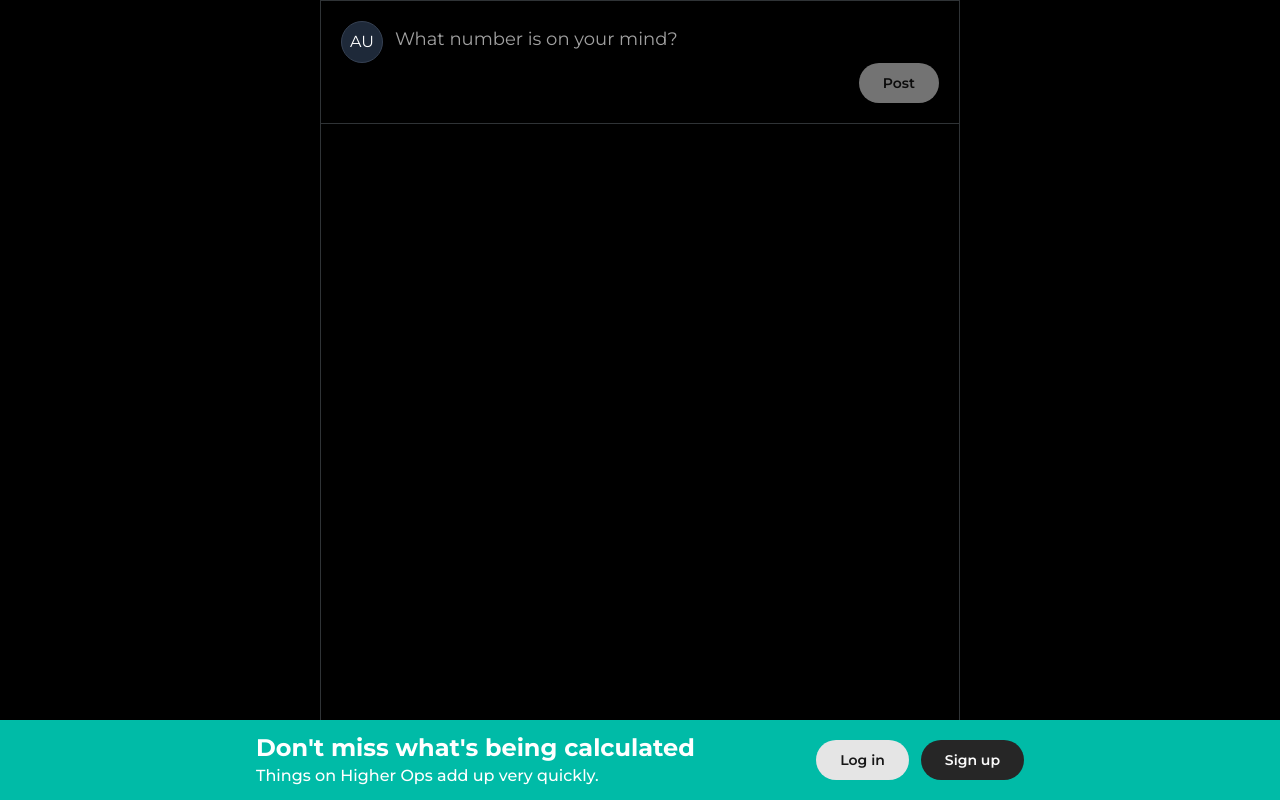
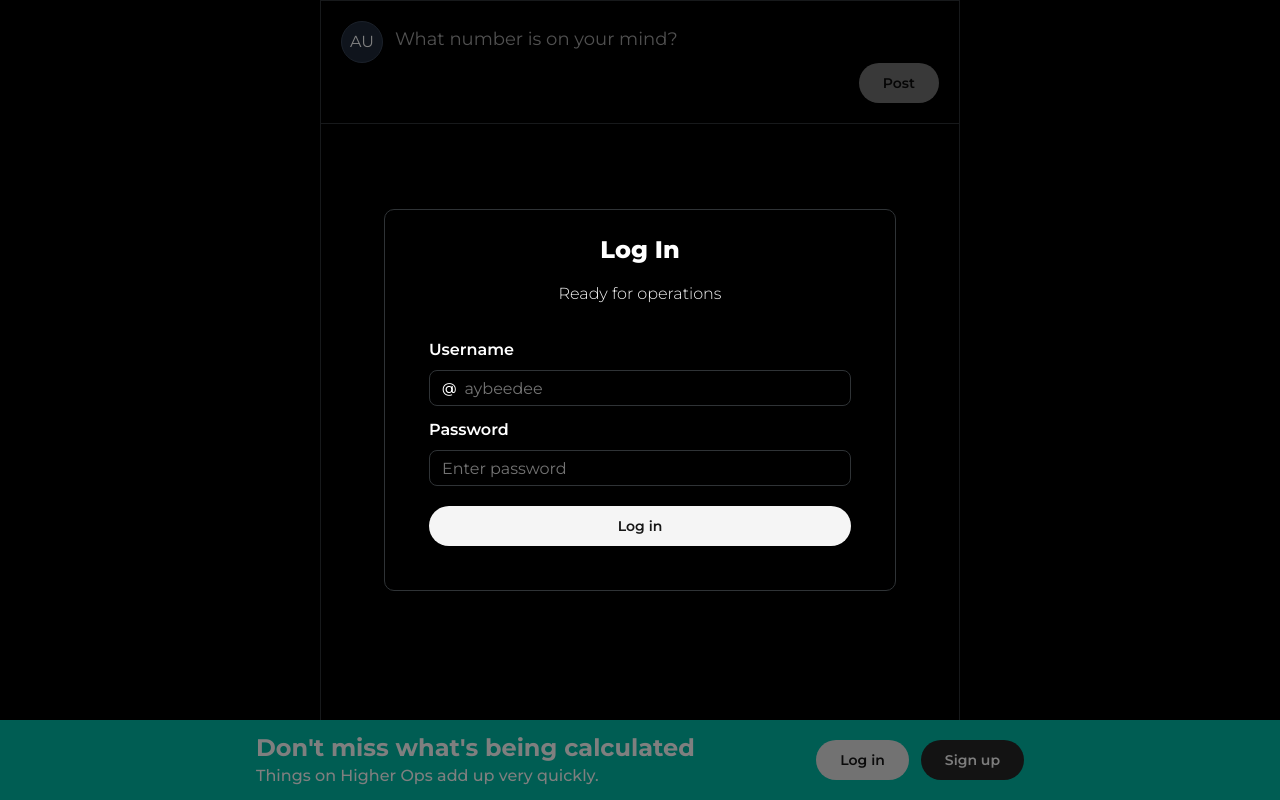
Before and after one commit to aybeedee/higher-ops, a React (Vite) app in the folder frontend/: page / in a window 1280 px wide. Both pictures are taken after a click on the button "Log in". Built offline with nearby package versions, Linux system fonts and the light colour scheme.

Commit message:
feat: login modal ui, minor cleanup

```diff
--- a/frontend/src/App.tsx
+++ b/frontend/src/App.tsx
@@ -3,12 +3,9 @@
 import {
   Button,
   Dialog,
-  DialogClose,
   DialogContent,
   DialogDescription,
-  DialogHeader,
   DialogTitle,
-  DialogTrigger,
   Input,
   InputGroup,
   InputGroupAddon,
@@ -85,7 +82,11 @@
           </p>
         </div>
         <div className="flex gap-2 sm:gap-3">
-          <Button className="rounded-full font-semibold" size="lg">
+          <Button
+            className="rounded-full font-semibold"
+            size="lg"
+            onClick={() => setIsLoginModalOpen(true)}
+          >
             Log in
           </Button>
           <Button
@@ -98,6 +99,56 @@
           </Button>
         </div>
       </div>
+      <Dialog open={isLoginModalOpen} onOpenChange={setIsLoginModalOpen}>
+        <DialogContent
+          showCloseButton={false}
+          className="bg-black border border-[#2f3336] shadow-2xl"
+        >
+          <div className="flex flex-col gap-8 text-white pb-5 px-5">
+            <div className="flex flex-col gap-4">
+              <DialogTitle className="text-2xl font-extrabold text-center">
+                Log In
+              </DialogTitle>
+              <DialogDescription className="text-base font-light text-center">
+                Ready for operations
+              </DialogDescription>
+            </div>
+            <div className="flex flex-col gap-3">
+              <div className="flex flex-col gap-2">
+                <p className="font-semibold">Username</p>
+                <InputGroup className="border border-[#2f3336]">
+                  <InputGroupInput
+                    placeholder="aybeedee"
+                    type="text"
+                    className="text-base!"
+                  />
+                  <InputGroupAddon align="inline-start">
+                    <InputGroupText>@</InputGroupText>
+                  </InputGroupAddon>
+                </InputGroup>
+              </div>
+
+              <div className="flex flex-col gap-2">
+                <p className="font-semibold">Password</p>
+                <InputGroup className="border border-[#2f3336]">
+                  <InputGroupInput
+                    placeholder="Enter password"
+                    type="password"
+                    className="text-base!"
+                  />
+                </InputGroup>
+              </div>
+              <Button
+                variant="secondary"
+                className="rounded-full font-semibold mt-2"
+                size="lg"
+              >
+                Log in
+              </Button>
+            </div>
+          </div>
+        </DialogContent>
+      </Dialog>
       <Dialog open={isSignupModalOpen} onOpenChange={setIsSignupModalOpen}>
         <DialogContent
           showCloseButton={false}
@@ -192,23 +243,6 @@
               </Button>
             </div>
           </div>
-
-          {/* <Input type="text" />
-          <Input type="password" /> */}
-
-          {/* <DialogClose asChild>
-            <Button type="button" variant="secondary">
-              Close
-            </Button>
-          </DialogClose> */}
-
-          {/* <DialogHeader>
-            <DialogTitle>Are you absolutely sure?</DialogTitle>
-            <DialogDescription>
-              This action cannot be undone. This will permanently delete your
-              account and remove your data from our servers.
-            </DialogDescription>
-          </DialogHeader> */}
         </DialogContent>
       </Dialog>
     </div>
```
